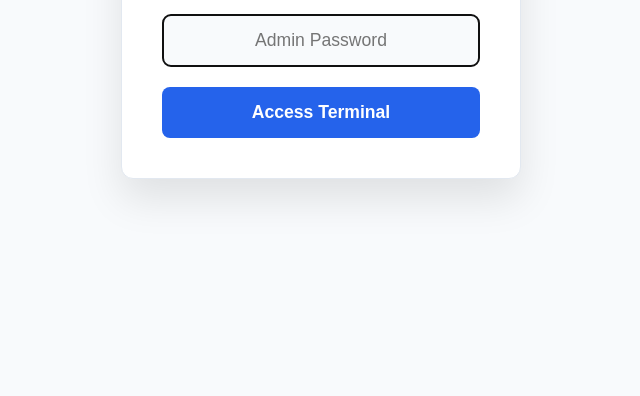
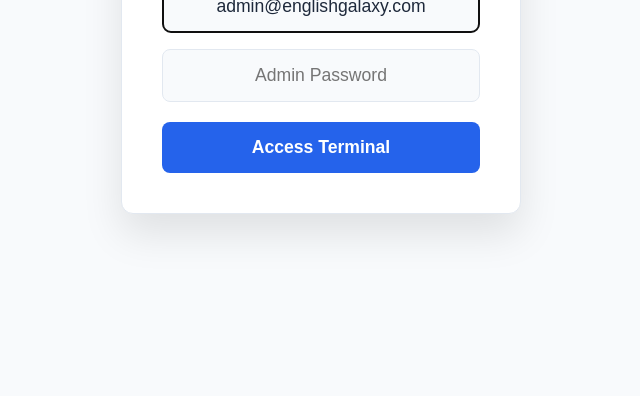
Before and after one commit to omerosmanbaltaci/english-galaxy-academy, a website: page admin.html in a window 1280 px wide. Shown: the part 404-800 px from the top of the page, without its empty margins (319-959 px from the left). Drawn offline with nearby package versions, Linux system fonts and the light colour scheme; no server answers.

Commit message:
fix: update admin panel authentication to use real JWT backend instead of mock password

```diff
--- a/admin.html
+++ b/admin.html
@@ -41,7 +41,8 @@
     <div class="login-box">
         <svg width="48" height="48" viewBox="0 0 24 24" fill="none" stroke="var(--primary)" stroke-width="2" stroke-linecap="round" stroke-linejoin="round" style="margin-bottom: 20px;"><path d="M12 2L2 7l10 5 10-5-10-5zM2 17l10 5 10-5M2 12l10 5 10-5"/></svg>
         <h2 style="margin-bottom: 30px;">Galaxy Admin</h2>
-        <input type="password" id="admin-password" placeholder="Admin Password" autofocus onkeypress="if(event.key === 'Enter') checkAdminLogin()">
+        <input type="email" id="admin-email" placeholder="Admin Email" value="admin@englishgalaxy.com" autofocus style="margin-bottom: var(--space-sm);">
+        <input type="password" id="admin-password" placeholder="Admin Password" onkeypress="if(event.key === 'Enter') checkAdminLogin()">
         <button onclick="checkAdminLogin()">Access Terminal</button>
         <div id="login-error" class="login-error">Incorrect password. Access denied.</div>
     </div>
--- a/assets/js/admin.js
+++ b/assets/js/admin.js
@@ -468,14 +468,25 @@ function escapeHTML(str) {
 
 // --- AUTHENTICATION LOGIC ---
 function checkAdminLogin() {
+    const email = document.getElementById('admin-email').value;
     const pwd = document.getElementById('admin-password').value;
     const errorDiv = document.getElementById('login-error');
+    const btn = document.querySelector('.login-box button');
 
-    // For this prototype, we'll use a hardcoded password "patron123"
-    if (pwd === 'patron123') {
+    btn.innerText = 'Authenticating...';
+
+    fetch(API_URL + '/auth/login', {
+        method: 'POST',
+        headers: { 'Content-Type': 'application/json' },
+        body: JSON.stringify({ email, password: pwd })
+    })
+    .then(res => res.json())
+    .then(data => {
+        btn.innerText = 'Access Terminal';
+        if (data.token && data.user.role === 'ADMIN') {
             errorDiv.style.display = 'none';
-        localStorage.setItem('adminToken', 'mock_admin_token');
-        ADMIN_TOKEN = 'mock_admin_token';
+            localStorage.setItem('adminToken', data.token);
+            ADMIN_TOKEN = data.token;
 
             document.getElementById('admin-login-overlay').style.display = 'none';
             document.getElementById('admin-layout-wrapper').style.display = 'flex';
@@ -483,8 +494,15 @@ function checkAdminLogin() {
             loadLessons();
             loadTeachers();
         } else {
+            errorDiv.innerText = data.error || 'Access denied. Admins only.';
             errorDiv.style.display = 'block';
         }
+    })
+    .catch(err => {
+        btn.innerText = 'Access Terminal';
+        errorDiv.innerText = 'Connection error.';
+        errorDiv.style.display = 'block';
+    });
 }
 
 function logoutAdmin() {
```
Lines whose indentation alone changed are shown as unchanged.
